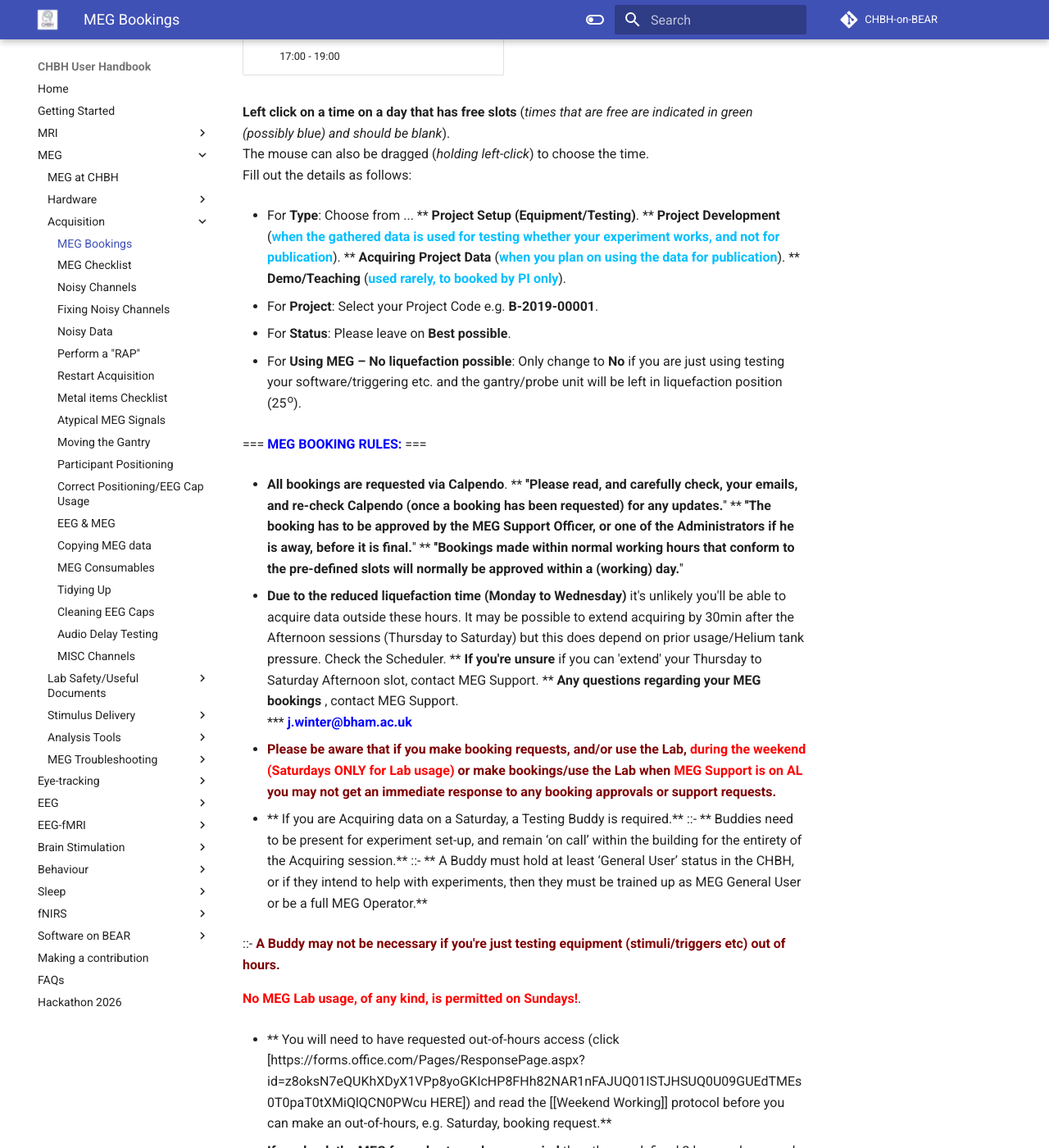
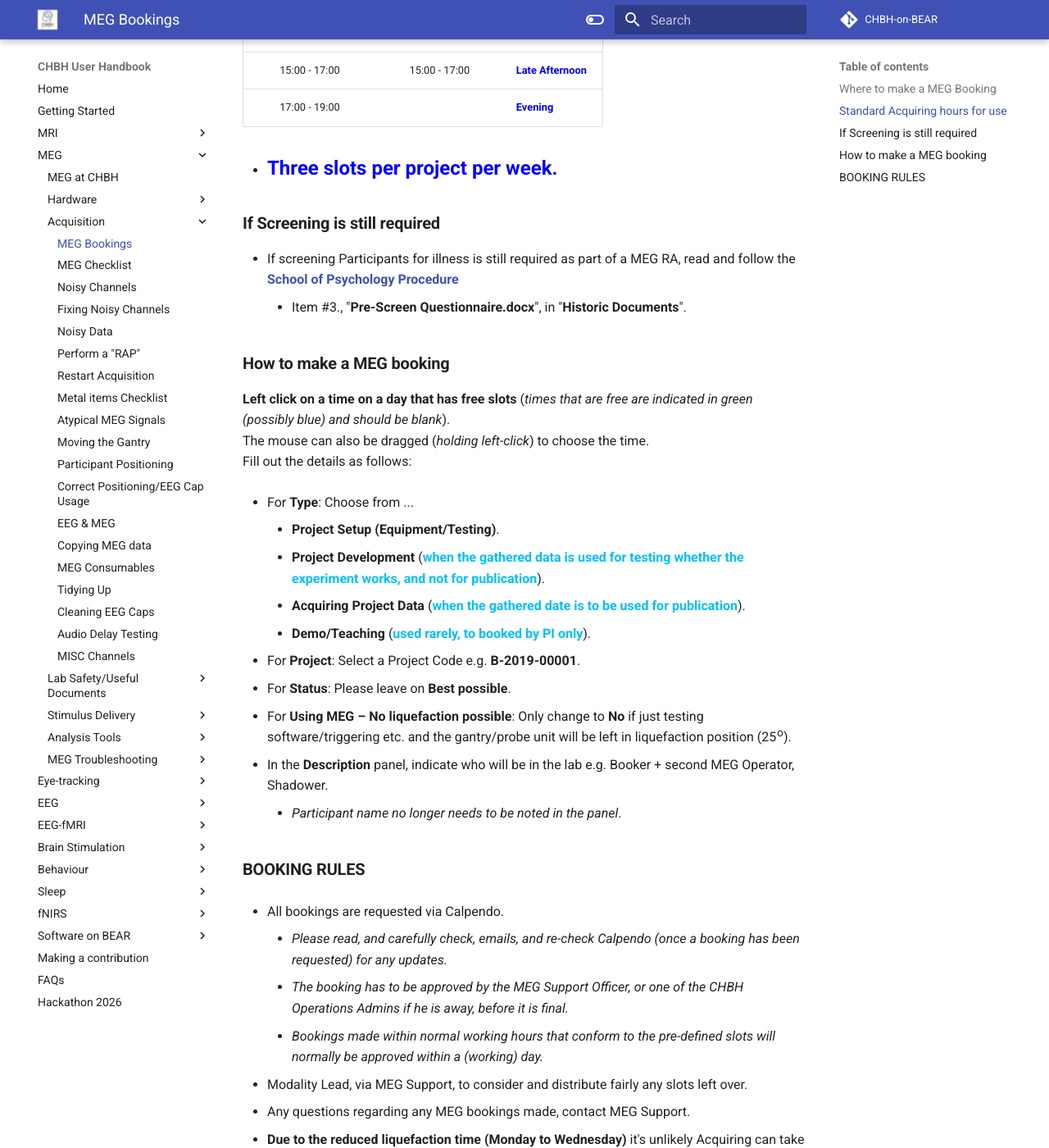
Before and after one commit to chbh-opensource/chbh-on-bear, an MkDocs documentation site: the page built from docs/meg/acquisition/megbookings.md, in a window 1280 px wide and 1400 px high, scrolled down 996 px. Shown: the whole window at 82% size. Built offline with MkDocs 1.6.1 and Material for MkDocs 9.7.7, drawn with Linux system fonts in a browser that asks for light colours; comment, search, counter and statistics services are not loaded; some of the changed text lies outside the part shown.

Commit message:
Continuing work on MEG Bookings repo

```diff
--- a/docs/meg/acquisition/megbookings.md
+++ b/docs/meg/acquisition/megbookings.md
@@ -1,4 +1,6 @@
 # MEG Bookings
+
+### **Where to make a MEG Booking**
 
 **<span style="color:blue">February 1st 2026</span>. Booking Cost: <span style="color:maroon">£421.76</span> per hour.**
 
@@ -13,7 +15,7 @@ Log in with ADF username and password, providing any 2-factor authentication. <b
 
 !!! warning "**<span style="color:red">No MEG Lab usage, of any kind, is permitted on Sundays!</span>**"
 
-**Standard Acquiring hours for use are:**
+### **Standard Acquiring hours for use**
 
  - **<span style="color:blue">9am–7pm (Monday to Wednesday)</span>**
 	- ***<span style="color:maroon">Please DO NOT EXTEND acquiring past 7pm.</span>***
@@ -22,59 +24,65 @@ Log in with ADF username and password, providing any 2-factor authentication. <b
 
 **The pre-defined slot times are as follows:**
 
-|  Monday to Wednesday  |  Thursday to Saturday  |
-|  :-------:  |  :------:  |
-|  09:00 - 11:00  |  09:00 - 11:00  |
-|  11:00 - 13:00  |  11:00 - 13:00  |
-|  13:00 - 15:00  |  13:00 - 15:00  |
-|  15:00 - 17:00  |  15:00 - 17:00  |
-|  17:00 - 19:00  |  |
+|  Monday to Wednesday  |  Thursday to Saturday  |    |
+|  :-------:  |  :-------:  |  :--------  |
+|  09:00 - 11:00  |  09:00 - 11:00  | **<span style="color:blue">Morning</span>**  |
+|  11:00 - 13:00  |  11:00 - 13:00  | **<span style="color:blue">Noon</span>**  |
+|  13:00 - 15:00  |  13:00 - 15:00  | **<span style="color:blue">Early Afternoon</span>**  |
+|  15:00 - 17:00  |  15:00 - 17:00  | **<span style="color:blue">Late Afternoon</span>**  |
+|  17:00 - 19:00  |  |  **<span style="color:blue">Evening</span>**  |
 
+- **<span style="font-size:x-large;color:blue">Three slots per project per week.</soan>**
+
+### **If Screening is still required**
+
+- If screening Participants for illness is still required as part of a MEG RA, read and follow the **[School of Psychology Procedure](https://bham.sharepoint.com/sites/PsychologySHSEC-Committee/Shared%20Documents/Forms/AllItems.aspx?id=%2Fsites%2FPsychologySHSEC%2DCommittee%2FShared%20Documents%2FRisk%20Assessments%2FRisk%20Assessment%20Procedure%20Documents&p=true&ga=1)** <br />
+	- Item #3., "**Pre-Screen Questionnaire.docx**", in "**Historic Documents**".
+
+### **How to make a MEG booking**
 
 **Left click on a time on a day that has free slots** (*times that are free are indicated in green (possibly blue) and should be blank*).<br />
 The mouse can also be dragged (*holding left-click*) to choose the time.<br />
 Fill out the details as follows:
 
-* For **Type**: Choose from ...
-** **Project Setup (Equipment/Testing)**.
-** **Project Development** (**<span style="color:#00BFFF">when the gathered data is used for testing whether your experiment works, and not for publication</span>**).
-** **Acquiring Project Data** (**<span style="color:#00BFFF">when you plan on using the data for publication</span>**).
-** **Demo/Teaching** (**<span style="color:#00BFFF">used rarely, to booked by PI only</span>**).
+- For **Type**: Choose from ...
+	- **Project Setup (Equipment/Testing)**.
+	- **Project Development** (**<span style="color:#00BFFF">when the gathered data is used for testing whether the experiment works, and not for publication</span>**).
+	- **Acquiring Project Data** (**<span style="color:#00BFFF">when the gathered date is to be used for publication</span>**).
+	- **Demo/Teaching** (**<span style="color:#00BFFF">used rarely, to booked by PI only</span>**).
 
-* For **Project**: Select your Project Code e.g. **B-2019-00001**.
+- For **Project**: Select a Project Code e.g. **B-2019-00001**.
 
-* For **Status**: Please leave on **Best possible**.
+- For **Status**: Please leave on **Best possible**.
 
-* For **Using MEG – No liquefaction possible**: Only change to **No** if you are just using testing your software/triggering etc. and the gantry/probe unit will be left in liquefaction position (25<sup>o</sup>).
+- For **Using MEG – No liquefaction possible**: Only change to **No** if just testing software/triggering etc. and the gantry/probe unit will be left in liquefaction position (25<sup>o</sup>).
 
-=== **<span style="font-size:medium;color:blue">MEG BOOKING RULES:</span>** ===
-
-* **All bookings are requested via Calpendo**.
-** **''Please read, and carefully check, your emails, and re-check Calpendo (once a booking has been requested) for any updates.**''
-** **''The booking has to be approved by the MEG Support Officer, or one of the Administrators if he is away, before it is final.**''
-** **''Bookings made within normal working hours that conform to the pre-defined slots will normally be approved within a (working) day.**''
+- In the **Description** panel, indicate who will be in the lab e.g. Booker + second MEG Operator, Shadower.
+	- *Participant name no longer needs to be noted in the panel*.
 
 
+### **BOOKING RULES**
 
+- All bookings are requested via Calpendo.
+	- *Please read, and carefully check, emails, and re-check Calpendo (once a booking has been requested) for any updates.*
+	- *The booking has to be approved by the MEG Support Officer, or one of the CHBH Operations Admins if he is away, before it is final.*
+	- *Bookings made within normal working hours that conform to the pre-defined slots will normally be approved within a (working) day.*
 
-* **Due to the reduced liquefaction time (Monday to Wednesday)** it's unlikely you'll be able to acquire data outside these hours. It may be possible to extend acquiring by 30min after the Afternoon sessions (Thursday to Saturday) but this does depend on prior usage/Helium tank pressure. Check the Scheduler.
-** **If you're unsure** if you can 'extend' your Thursday to Saturday Afternoon slot, contact MEG Support.
-** **Any questions regarding your MEG bookings** , contact MEG Support. <br />
-*** **<span style="color:blue">j.winter@bham.ac.uk</span>**
+- Modality Lead, via MEG Support, to consider and distribute fairly any slots left over.
 
+- Any questions regarding any MEG bookings made, contact MEG Support.
 
-* **<span style="color:maroon">Please be aware that if you make booking requests, and/or use the Lab, <span style="color:red">during the weekend (Saturdays ONLY for Lab usage)</span> or make bookings/use the Lab when <span style="color:red">MEG Support is on AL</span> you may not get an immediate response to any booking approvals or support requests.</span>**
+- **Due to the reduced liquefaction time (Monday to Wednesday)** it's unlikely Acquiring can take place outside these hours.<br />
+It may be possible to ***extend*** acquiring by 30min after the **Late Afternoon** sessions (Thursday to Saturday) but this depends on prior usage/Helium tank pressure. **Check the Scheduler**.
+	- **If unsure** about ***extending*** the Thursday to Saturday Late Afternoon slot, contact MEG Support.
 
+!!! Warning "**<span style="font-size:large"><span style="color:maroon">Please be aware that if booking requests/technical support requests are made <span style="color:red">during the weekend</span> or when <span style="color:red">MEG Support is on AL</span>, a response may not be immediate.</span></span>**"
 
-* ** If you are Acquiring data on a Saturday, a Testing Buddy is required.**
+- ** If you are Acquiring data on a Saturday, a Testing Buddy is required.**
 ::- ** Buddies need to be present for experiment set-up, and remain ‘on call’ within the building for the entirety of the Acquiring session.**
 ::- ** A Buddy must hold at least ‘General User’ status in the CHBH, or if they intend to help with experiments, then they must be trained up as MEG General User or be a full MEG Operator.**
 
 ::- **<span style="color:maroon">A Buddy may not be necessary if you're just testing equipment (stimuli/triggers etc) out of hours.</span>**
-
-
-**<span style="color:red">No MEG Lab usage, of any kind, is permitted on Sundays!</span>**.
-
 
 
 * ** You will need to have requested out-of-hours access (click [https://forms.office.com/Pages/ResponsePage.aspx?id=z8oksN7eQUKhXDyX1VPp8yoGKIcHP8FHh82NAR1nFAJUQ01ISTJHSUQ0U09GUEdTMEs0T0paT0tXMiQlQCN0PWcu HERE]) and read the [[Weekend Working]] protocol before you can make an out-of-hours, e.g. Saturday, booking request.**
```
